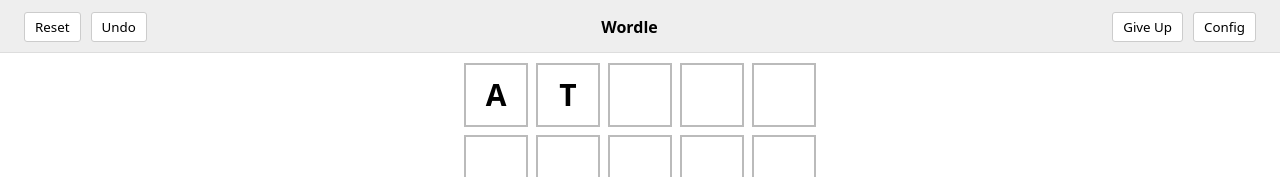
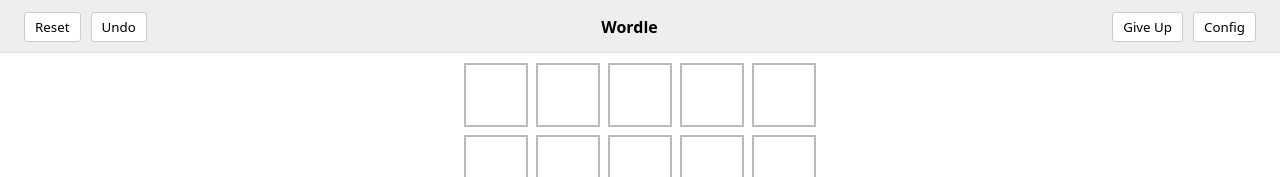
Before and after one commit to proteriax/wordle-clone, a React (Vite) app: page / in a window 1280 px wide. Shown: the top 177 px of the page. Built offline with nearby package versions, Linux system fonts and the light colour scheme.

Commit message:
Fix phantom input

```diff
--- a/src/App.tsx
+++ b/src/App.tsx
@@ -54,7 +54,7 @@
     getRandomWord(defaultConfig.wordLength)
   )
   const [guesses, setGuesses] = useCacheState<string[]>("app.guesses", () => [])
-  const [input, setInput] = useCacheState("app.input", "at")
+  const [input, setInput] = useCacheState("app.input", "")
   const container = useRef<HTMLDivElement>(null)
 
   const [showConfig, setShowConfig] = useState(false)
```
